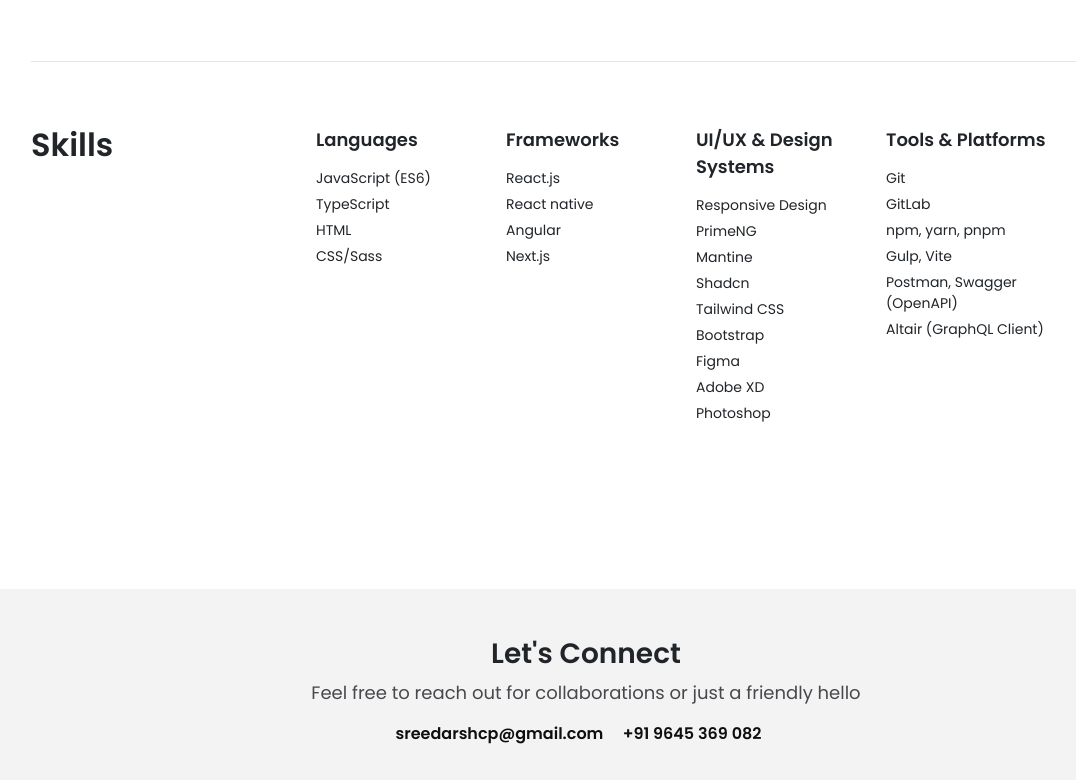
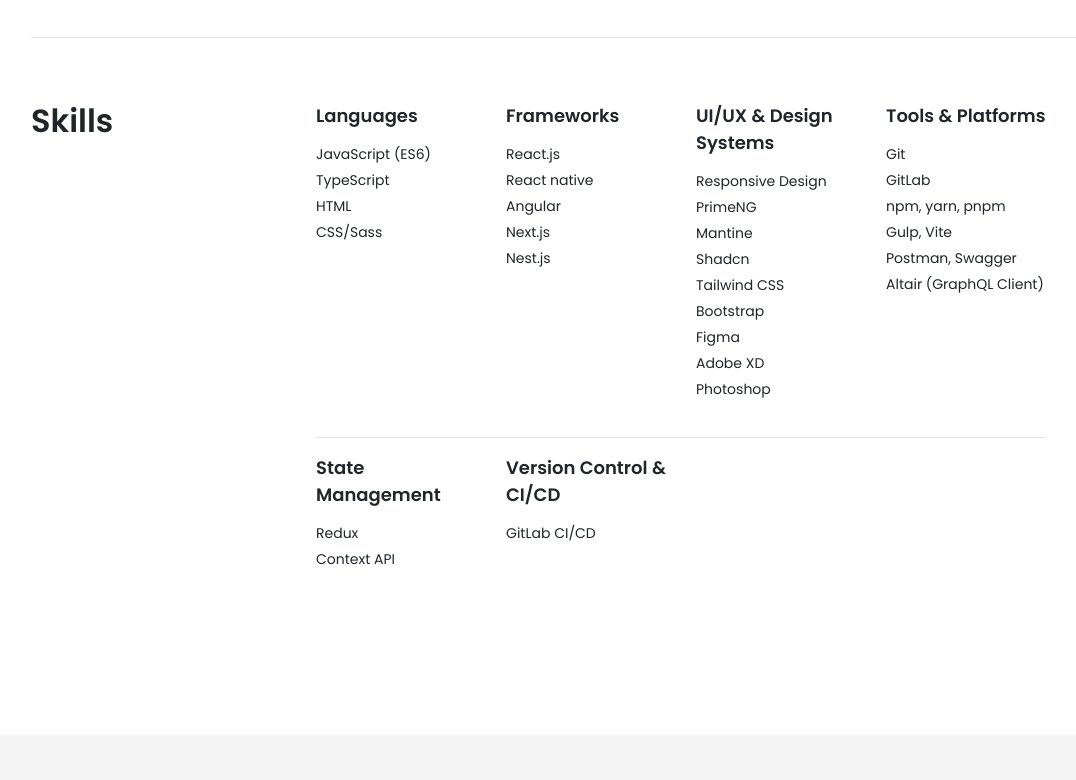
Before and after one commit to sree-darsh/portfolio, a plain HTML site: page about.html in a window 1280 px wide. Shown: the part 1144-1924 px from the top of the page, without its empty margins (54-1130 px from the left). Drawn offline with Linux system fonts and the light colour scheme.

Commit message:
new updates

```diff
--- a/about.html
+++ b/about.html
@@ -165,7 +165,7 @@
                 <h5>H.S.E</h5>
                 <p>
                   Govt.Higher Secondary School<br />
-                  Koduvally, Kozhikode, Kerala 2011 (73% Marks)
+                  Kozhikode, Kerala 2011 (73% Marks)
                 </p>
               </div>
             </div>
@@ -175,7 +175,7 @@
                 <h5>SSLC</h5>
                 <p>
                   Sacred Heart Higher Secondary School<br />
-                  Thiruvambady, Kozhikode, Kerala 2009 (75% Marks)
+                  Kozhikode, Kerala 2009 (75% Marks)
                 </p>
               </div>
               <div class="col-md-6">
@@ -211,6 +211,7 @@
                   <li>React native</li>
                   <li>Angular</li>
                   <li>Next.js</li>
+                  <li>Nest.js</li>
                 </ul>
               </div>
               <div class="col-md-3">
@@ -234,8 +235,25 @@
   <li>GitLab</li>
   <li>npm, yarn, pnpm</li>
   <li>Gulp, Vite</li>
-  <li>Postman, Swagger (OpenAPI)</li>
+  <li>Postman, Swagger</li>
   <li>Altair (GraphQL Client)</li>
+                </ul>
+              </div>
+            </div>
+             <hr />
+            <div class="row">
+                <div class="col-md-3">
+                <div class="skil-title">State Management</div>
+                <ul class="custom-list">
+                   <li>Redux</li>
+                   <li>Context API
+</li>
+                </ul>
+              </div>
+              <div class="col-md-3">
+                <div class="skil-title">Version Control & CI/CD</div>
+                <ul class="custom-list">
+                   <li>GitLab CI/CD </li>
                 </ul>
               </div>
             </div>
```
Also changed, not shown: index.html (+5 -0 lines), 1 other file.
